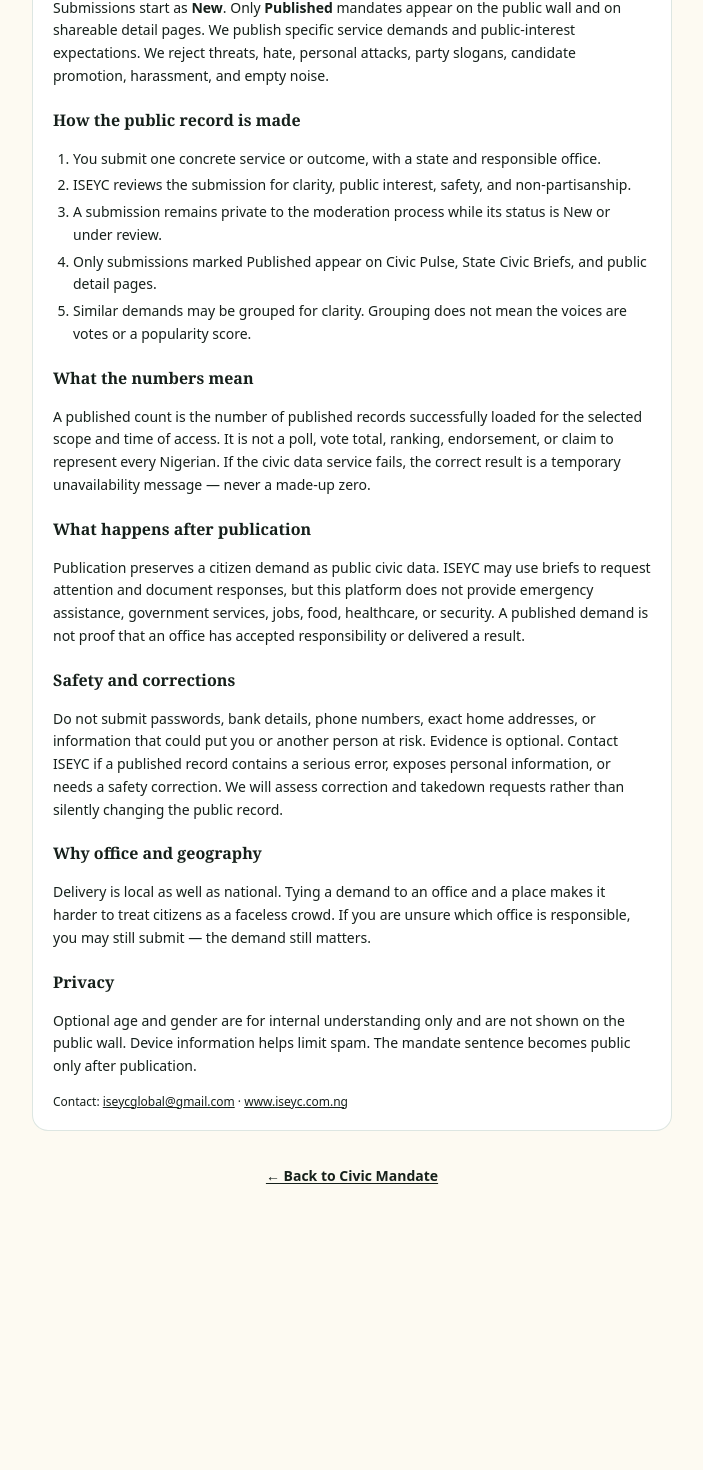
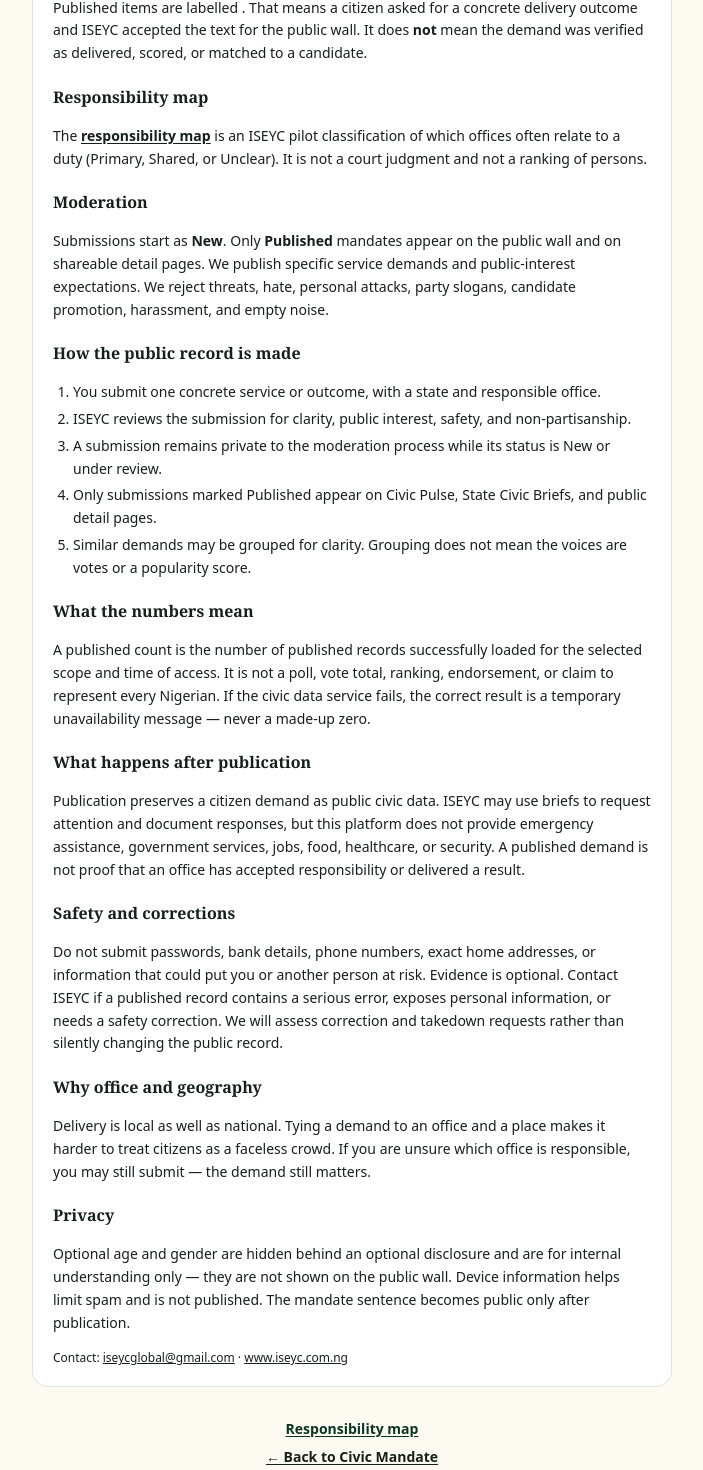
Before and after one commit to mrzulqarnainnadabo/2027-street-mandate, a Next.js app: page /about in a window 1280 px wide. Shown: the part 720-2190 px from the top of the page, without its empty margins (288-991 px from the left). Before the commit the page ends 1947 px from the top, so only its background shows below. Built offline with nearby package versions, Linux system fonts and the light colour scheme.

Commit message:
feat: integrate responsibility map into civic surfaces

```diff
--- a/app/about/page.tsx
+++ b/app/about/page.tsx
@@ -1,5 +1,6 @@
 import Link from "next/link";
 import { ISEYC_SEAL_SRC, ISEYC_WEB, ISEYC_EMAIL } from "@/lib/brand";
+import { PUBLISHED_DEMAND_LABEL } from "@/lib/record-classes";
 
 export const metadata = {
   title: "About & Non-Partisan Charter | ISEYC 2027 Civic Mandate",
@@ -49,6 +50,23 @@ export default function AboutPage() {
           <li>Not a substitute for INEC or any official institution</li>
           <li>Not a claim to speak for every Nigerian</li>
         </ul>
+
+        <h2 className="pt-1 font-display text-base font-bold text-forest-900">Record type</h2>
+        <p>
+          Published items are labelled <strong>{PUBLISHED_DEMAND_LABEL}</strong>. That means a citizen
+          asked for a concrete delivery outcome and ISEYC accepted the text for the public wall. It does{" "}
+          <strong>not</strong> mean the demand was verified as delivered, scored, or matched to a candidate.
+        </p>
+
+        <h2 className="pt-1 font-display text-base font-bold text-forest-900">Responsibility map</h2>
+        <p>
+          The{" "}
+          <Link href="/map" className="font-semibold underline underline-offset-2">
+            responsibility map
+          </Link>{" "}
+          is an ISEYC pilot classification of which offices often relate to a duty (Primary, Shared, or
+          Unclear). It is not a court judgment and not a ranking of persons.
+        </p>
 
         <h2 className="pt-1 font-display text-base font-bold text-forest-900">Moderation</h2>
         <p>
@@ -105,9 +123,9 @@ export default function AboutPage() {
 
         <h2 className="pt-1 font-display text-base font-bold text-forest-900">Privacy</h2>
         <p>
-          Optional age and gender are for internal understanding only and are not shown on the
-          public wall. Device information helps limit spam. The mandate sentence becomes public
-          only after publication.
+          Optional age and gender are hidden behind an optional disclosure and are for internal
+          understanding only — they are not shown on the public wall. Device information helps limit
+          spam and is not published. The mandate sentence becomes public only after publication.
         </p>
 
         <p className="text-xs text-forest-600">
@@ -122,7 +140,10 @@ export default function AboutPage() {
         </p>
       </div>
 
-      <p className="mt-8 text-center">
+      <p className="mt-8 flex flex-col items-center gap-2 text-center text-sm">
+        <Link href="/map" className="font-semibold text-forest-700 underline underline-offset-2">
+          Responsibility map
+        </Link>
         <Link href="/" className="text-sm font-semibold text-forest-600 underline underline-offset-2">
           ← Back to Civic Mandate
         </Link>
```
